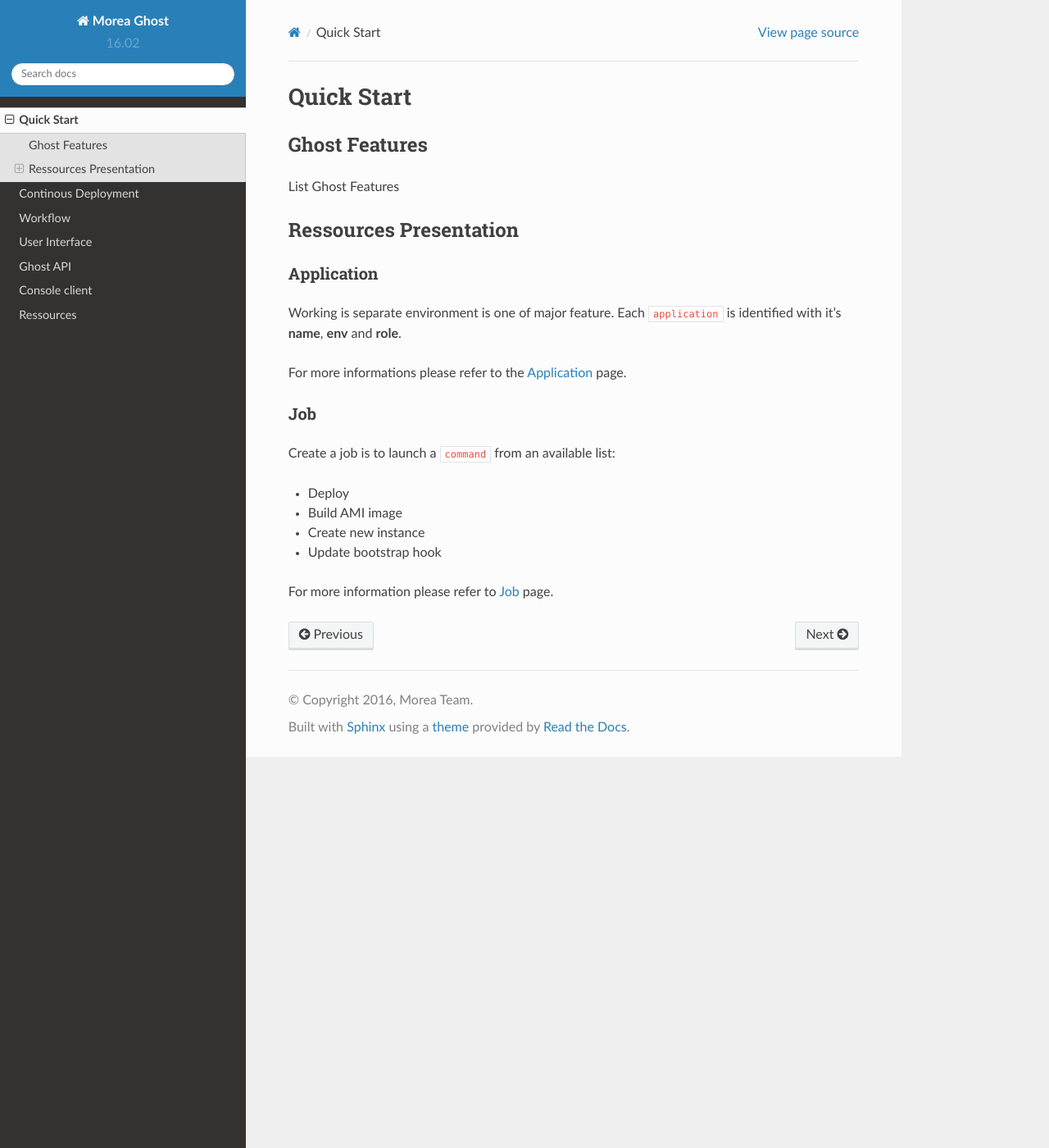
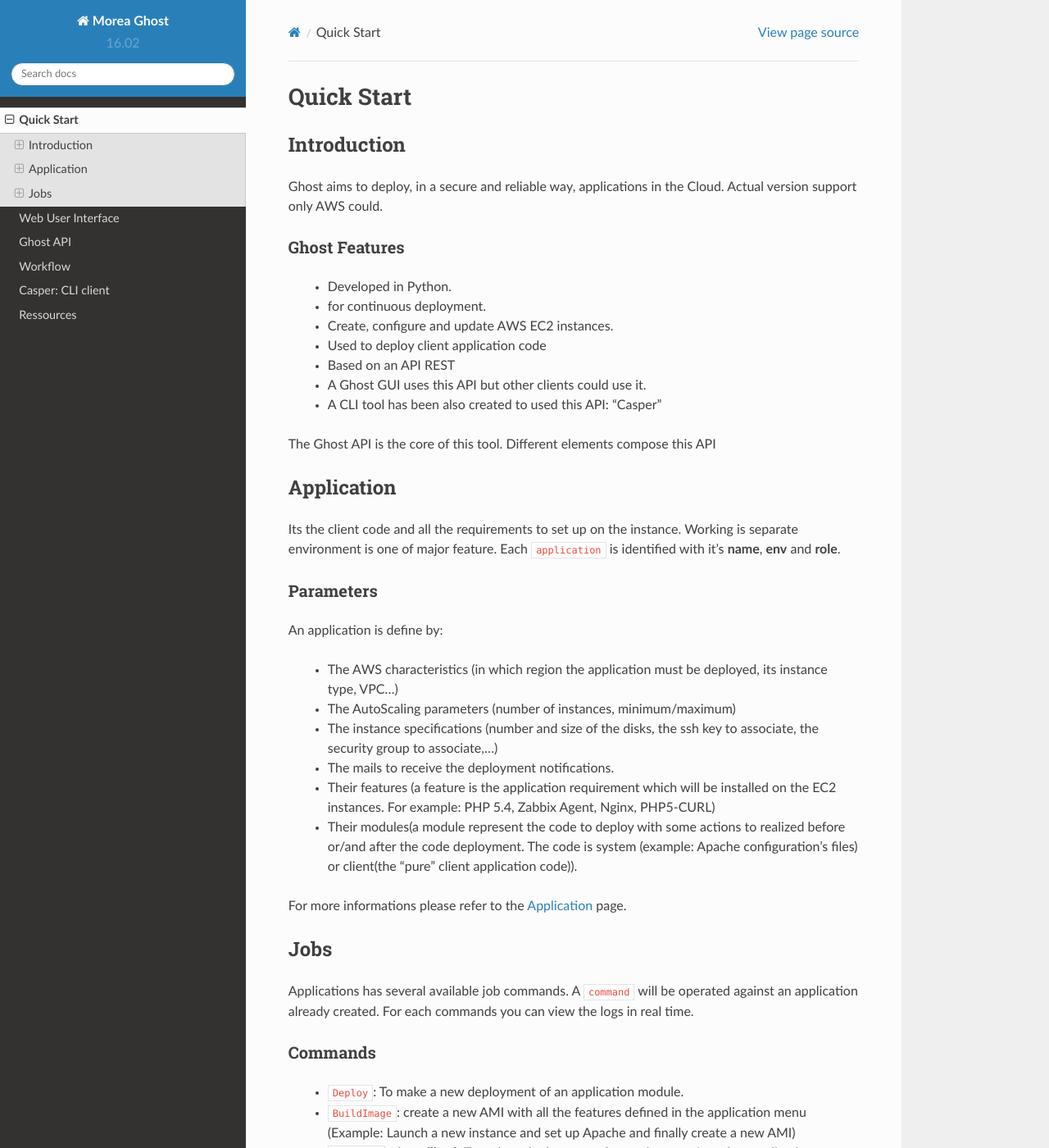
Before and after one commit to claranet/cloud-deploy-docs, a Sphinx documentation site: the page built from source/rst/quick-start.rst, in a window 1280 px wide and 1400 px high. Shown: the whole window at 82% size. Built offline with Sphinx 7.4.7 and the Read the Docs theme 2.0.0, drawn with Linux system fonts in a browser that asks for light colours; some of the changed text lies outside the part shown.

Commit message:
refactoring

```diff
--- a/source/index.rst
+++ b/source/index.rst
@@ -7,9 +7,8 @@
     :maxdepth: 2
 
     rst/quick-start
-    rst/cd
-    rst/workflow
     rst/ui
     rst/api
+    rst/workflow
     rst/cli
     rst/ressources
--- a/source/rst/cd.rst
+++ /dev/null
@@ -1,5 +0,0 @@
-Continous Deployment
-====================
-
-.. toctree::
-    :maxdepth: 2
--- a/source/rst/cli.rst
+++ b/source/rst/cli.rst
@@ -1,6 +1,6 @@
 .. _cli:
 
-Console client
+Casper: CLI client
 ==============
 
 .. toctree::
--- a/source/rst/quick-start.rst
+++ b/source/rst/quick-start.rst
@@ -1,30 +1,88 @@
 Quick Start
 ===========
 
+Introduction
+------------
+
+Ghost aims to deploy, in a secure and reliable way, applications in the Cloud.
+Actual version support only AWS could.
+
 Ghost Features
---------------
-List Ghost Features
+______________
+
+  * Developed in Python.
+
+  * for continuous deployment.
+
+  * Create, configure and update AWS EC2 instances.
+
+  * Used to deploy client application code
+
+  * Based on an API REST
+
+  * A Ghost GUI uses this API but other clients could use it.
+
+  * A CLI tool has been also created to used this API: "Casper"
+
+The Ghost API is the core of this tool. Different elements compose this API
 
 
-Ressources Presentation
------------------------
+Application
+-----------
 
-Application
-___________
-
+Its the client code and all the requirements to set up on the instance.
 Working is separate environment is one of major feature. Each ``application``
 is identified with it's **name**, **env** and **role**.
 
+
+Parameters
+__________
+
+An application is define by:
+
+  * The AWS characteristics (in which region the application must be deployed,
+    its instance type, VPC...)
+  * The AutoScaling parameters (number of instances, minimum/maximum)
+
+  * The instance specifications (number and size of the disks, the ssh key to
+    associate, the security group to associate,...)
+
+  * The mails to receive the deployment notifications.
+
+  * Their features (a feature is the application requirement which will be
+    installed on the EC2 instances. For example: PHP 5.4, Zabbix Agent, Nginx,
+    PHP5-CURL)
+
+  * Their modules(a module represent the code to deploy with some actions to
+    realized before or/and after the code deployment. The code is system
+    (example: Apache configuration's files) or client(the "pure" client
+    application code)).
+
 For more informations please refer to the :ref:`application` page.
 
-Job
-___
+Jobs
+----
 
-Create a job is to launch a ``command`` from an available list:
+Applications has several available job commands. A ``command`` will be operated
+against an application already created. For each commands you can view the logs
+in real time.
 
-* Deploy
-* Build AMI image
-* Create new instance
-* Update bootstrap hook
+Commands
+_________
+
+  * ``Deploy``: To make a new deployment of an application module.
+
+  * ``BuildImage``: create a new AMI with all the features defined in the
+    application menu (Example: Launch a new instance and set up Apache and
+    finally create a new AMI)
+
+  * ``ReDeploy``: aka **rollback** To make a deployment of a previous version
+    of an application module.
+
+  * ``CreateInstance``: create a new EC2 instance based on the AMI create by the
+    ``BuildImage`` command.
+
+  * ``DestroyInstance``: Terminate the EC2 instance linked to the application.
+
 
 For more information please refer to :ref:`job` page.
--- a/source/rst/ui.rst
+++ b/source/rst/ui.rst
@@ -1,6 +1,6 @@
 .. _ui:
 
-User Interface
+Web User Interface
 ==============
 
 .. toctree::
--- a/source/rst/workflow.rst
+++ b/source/rst/workflow.rst
@@ -9,12 +9,10 @@
 Deployment workflow
 ___________________
 
-work-flow diagram::
 
-    git checkchout -> buildpack -> pre-deploy -> sym link -> post-deploy
-
+.. figure:: /images/deploy_workflow.png
 
 Bootstrap workflow
 __________________
 
-.. image:: /images/bootstarp-workflow.png
+.. figure:: /images/bootstrap_workflow.png
```
Also changed, not shown: source/rst/application.rst (+14 -8 lines), source/images/Application_Module_schema.png (added), source/images/Application_schema.png (added), source/images/Module_schema.png (added), source/images/bootstarp-advanced-diagram.png (renamed from source/images/bootstarp-workflow.png), source/images/bootstrap_workflow.png (added), source/images/deploy_workflow.png (added), source/images/job_workflow.png (added).
